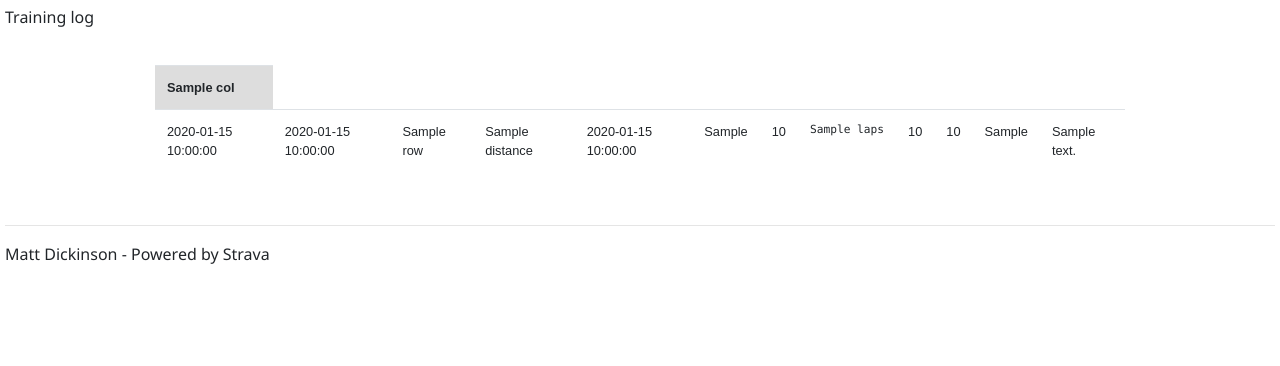
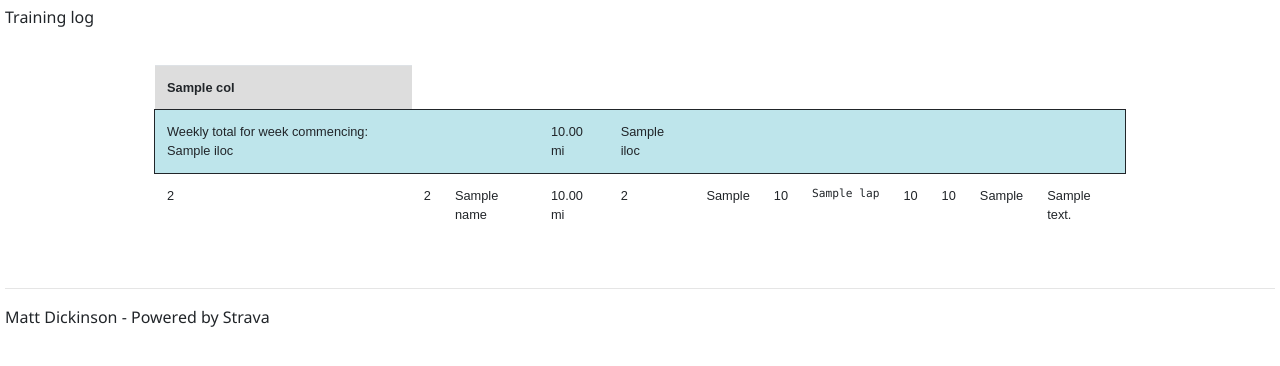
Before and after one commit to mattjdickinson/strava_training-app, a Flask app: template strava_app/templates/home.html in a window 1280 px wide. Shown: the part 40-406 px from the top of the page. Run offline with Flask 2, Linux system fonts and the light colour scheme; the template is opened without the code that fills it: most values are stand-ins (such as "Sample title", 1, 10 or a date in 2020); some libraries are stand-ins or nearby versions.

Commit message:
weekly totals

```diff
--- a/strava_app/templates/home.html
+++ b/strava_app/templates/home.html
@@ -4,6 +4,8 @@ Home
 {% endblock %}
 {% block content %}
 <p>Training log</p>
+
+
 
 
 <div class="table-container">
@@ -15,33 +17,97 @@ Home
             {% endfor %}
         </tr>
 
-        {% for row in activity_data %}
+        {% for row in range(activity_data|length) %}
 
+            {% if row == 0 %}
+                {% set week_flag = activity_data['grp_idx'][0] %}
+                <tr class="table-info" style="outline: thin solid">
+                    <td>{{ "Weekly total for week commencing: " + weekly_totals.loc[weekly_totals['grp_idx'] == week_flag, 'wc'].iloc[0]}}</td>
+                    <td></td>
+                    <td></td>
+                    <td>{{ '{:.2f}'.format(weekly_totals.loc[weekly_totals['grp_idx'] == week_flag, 'distance'].iloc[0]) + ' mi'}}</td>
+                    <td>{{ weekly_totals.loc[weekly_totals['grp_idx'] == week_flag, 'time'].iloc[0] }}</td>
+                    <td></td>
+                    <td></td>
+                    <td></td>
+                    <td></td>
+                    <td></td>
+                    <td></td>
+                    <td></td>
+                </tr>
 
-            {% if row['workout_type'] == "Workout" %}
+                {% if activity_data['workout_type'][row] == "Workout" %}
                     <tr class="table-warning">
-            {% elif row['workout_type'] == "Long Run" %}
+                {% elif activity_data['workout_type'][row] == "Long Run" %}
                     <tr class="table-primary">
-            {% elif row['workout_type'] == "Race" %}
+                {% elif activity_data['workout_type'][row] == "Race" %}
                     <tr class="table-success">
                 {% else %}
                     <tr>
                 {% endif %}
 
-                    <td>{{ row['date'] }}</td>
-                    <td>{{ row['time'] }}</td>
-                    <td>{{ row['name'] }}</td>
-                    <td>{{ row['distance'] }}</td>
-                    <td>{{ row['moving_time'] }}</td>
-                    <td>{{ row['workout_type'] }}</td>
-                    <td>{{ row['average_speed'] }}</td>
+                        <td>{{ activity_data['date'][row] }}</td>
+                        <td>{{ activity_data['time'][row] }}</td>
+                        <td>{{ activity_data['name'][row] }}</td>
+                        <td>{{ '{:.2f}'.format(activity_data['distance'][row]) + ' mi'}}</td>
+                        <td>{{ activity_data['moving_time'][row] }}</td>
+                        <td>{{ activity_data['workout_type'][row] }}</td>
+                        <td>{{ activity_data['average_speed'][row] }}</td>
                         <!-- use pre tag below to allow for white space and put laps on new lines -->
-                    <td><pre>{{ row['laps']}}</pre></td>
-                    <td>{{ row['average_heartrate'] }}</td>
-                    <td>{{ row['average_cadence'] }}</td>
-                    <td>{{ row['perceived_exertion'] }}</td>
-                    <td>{{ row['description'] }}</td>
+                        <td><pre>{{ activity_data['laps'][row]}}</pre></td>
+                        <td>{{ activity_data['average_heartrate'][row] }}</td>
+                        <td>{{ activity_data['average_cadence'][row] }}</td>
+                        <td>{{ activity_data['perceived_exertion'][row] }}</td>
+                        <td>{{ activity_data['description'][row] }}</td>
                     </tr>
+
+            {% else %}
+                {% set week_flag = activity_data['grp_idx'][row] %}
+
+                {% if activity_data['grp_idx'][row] != activity_data['grp_idx'][row -1] %}
+                    <tr class="table-info" style="outline: thin solid">
+                        <td>{{ "Weekly total for week commencing: " + weekly_totals.loc[weekly_totals['grp_idx'] == week_flag, 'wc'].iloc[0]}}</td>
+                        <td></td>
+                        <td></td>
+                        <td>{{ '{:.2f}'.format(weekly_totals.loc[weekly_totals['grp_idx'] == week_flag, 'distance'].iloc[0]) + ' mi'}}</td>
+                        <td>{{ weekly_totals.loc[weekly_totals['grp_idx'] == week_flag, 'time'].iloc[0] }}</td>
+                        <td></td>
+                        <td></td>
+                        <td></td>
+                        <td></td>
+                        <td></td>
+                        <td></td>
+                        <td></td>
+                    </tr>
+                {% else %}
+
+                {% endif %}
+
+                {% if activity_data['workout_type'][row] == "Workout" %}
+                    <tr class="table-warning">
+                {% elif activity_data['workout_type'][row] == "Long Run" %}
+                    <tr class="table-primary">
+                {% elif activity_data['workout_type'][row] == "Race" %}
+                    <tr class="table-success">
+                {% else %}
+                    <tr>
+                {% endif %}
+
+                        <td>{{ activity_data['date'][row] }}</td>
+                        <td>{{ activity_data['time'][row] }}</td>
+                        <td>{{ activity_data['name'][row] }}</td>
+                        <td>{{ '{:.2f}'.format(activity_data['distance'][row]) + ' mi'}}</td>
+                        <td>{{ activity_data['moving_time'][row] }}</td>
+                        <td>{{ activity_data['workout_type'][row] }}</td>
+                        <td>{{ activity_data['average_speed'][row] }}</td>
+                        <!-- use pre tag below to allow for white space and put laps on new lines -->
+                        <td><pre>{{ activity_data['laps'][row]}}</pre></td>
+                        <td>{{ activity_data['average_heartrate'][row] }}</td>
+                        <td>{{ activity_data['average_cadence'][row] }}</td>
+                        <td>{{ activity_data['perceived_exertion'][row] }}</td>
+                        <td>{{ activity_data['description'][row] }}</td>
+                    </tr>
+            {% endif %}
 
         {% endfor %}
 
--- a/strava_app/views.py
+++ b/strava_app/views.py
@@ -6,28 +6,20 @@ import requests_cache
 import urllib3
 import json
 import os
-from .get_data import get_access_token, get_athlete, get_athlete_stats, get_activity_ids, get_activity_data, get, am_or_pm
+from .get_data import get_access_token, get_athlete, get_athlete_stats, get_activity_ids, get_activity_data, get, am_or_pm, weekly_totals
 import asyncio
 
 requests_cache.install_cache('strava_cache', backend='sqlite', expire_after=180)
 
 # when add in authorise code, then we want to pull api and cache, so will need new route
 
-# def am_or_pm(i):
-#     # txt = i.split(':')
-#     # tm = time(txt[0], txt[1], txt[2])
-#     if i < time(12,00,00,00):
-#         x = 'am'
-#     else:
-#         x = 'pm'
-#     return x
 
 @app.route("/")
 def home():
 
     use_stored_data = True
 
-    start_date =  datetime(2020, 1, 1).date()
+    start_date =  datetime(2020, 12, 1).date()
     end_date = datetime(2020, 12, 31).date()
 
     access_token = get_access_token()
@@ -35,9 +27,10 @@ def home():
     athlete_stats = get_athlete_stats(access_token, athlete_id, use_stored_data)
     total_activities  = total_activities = athlete_stats['all_ride_totals']['count'] + athlete_stats['all_run_totals']['count'] + athlete_stats['all_swim_totals']['count']
     activity_ids = get_activity_ids(access_token, total_activities, use_stored_data)
-    # print(activity_ids)
     activity_data, activity_laps = get_activity_data(access_token, activity_ids, start_date, end_date, use_stored_data)
-    # print(activity_data['id'])
+    print(activity_data)
+    weekly = weekly_totals(activity_data)
+
 
     column_names = ['Date',
                     'Time of day',
@@ -52,10 +45,7 @@ def home():
                     'Effort (1-10)',
                     'Notes']
 
-    # send dataframe to list of dicts t0 make referencing in html easier
-    data = activity_data.T.to_dict().values()
-    laps = activity_laps.T.to_dict().values()
-    return render_template("home.html", column_names=column_names, activity_data=data, laps=laps)
+    return render_template("home.html", column_names=column_names, activity_data=activity_data, weekly_totals=weekly)
 
 @app.route("/about/")
 def about():
```
Also changed, not shown: strava_app/get_data.py (+18 -26 lines), strava_app/static/get_athlete_stats.json (+15 -15 lines), strava_app/templates/draft.txt (added, +28 -0 lines), README.md, strava_app/static/get_activity_ids.json, strava_cache.sqlite. Lines whose indentation alone changed are shown as unchanged.
